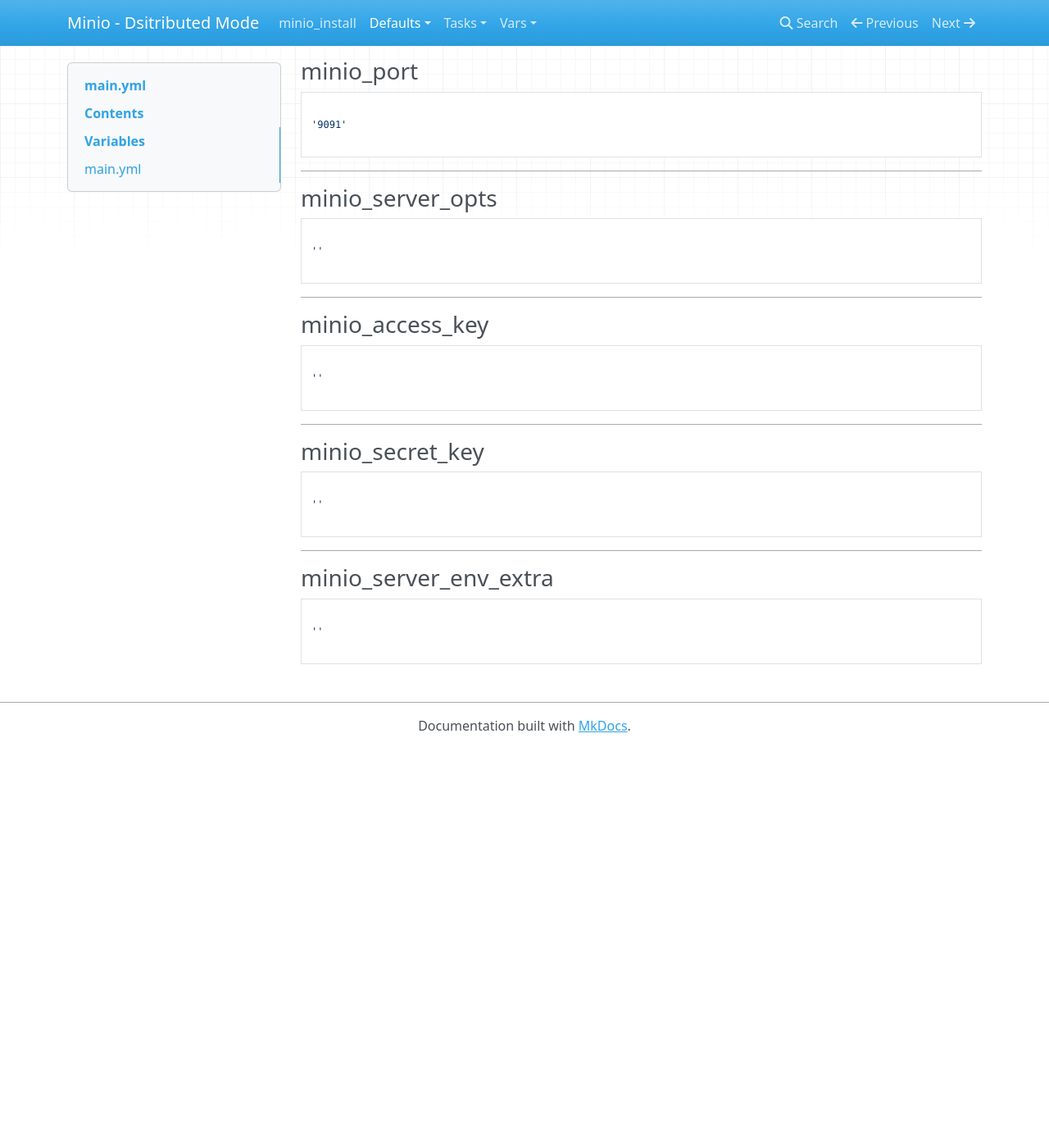
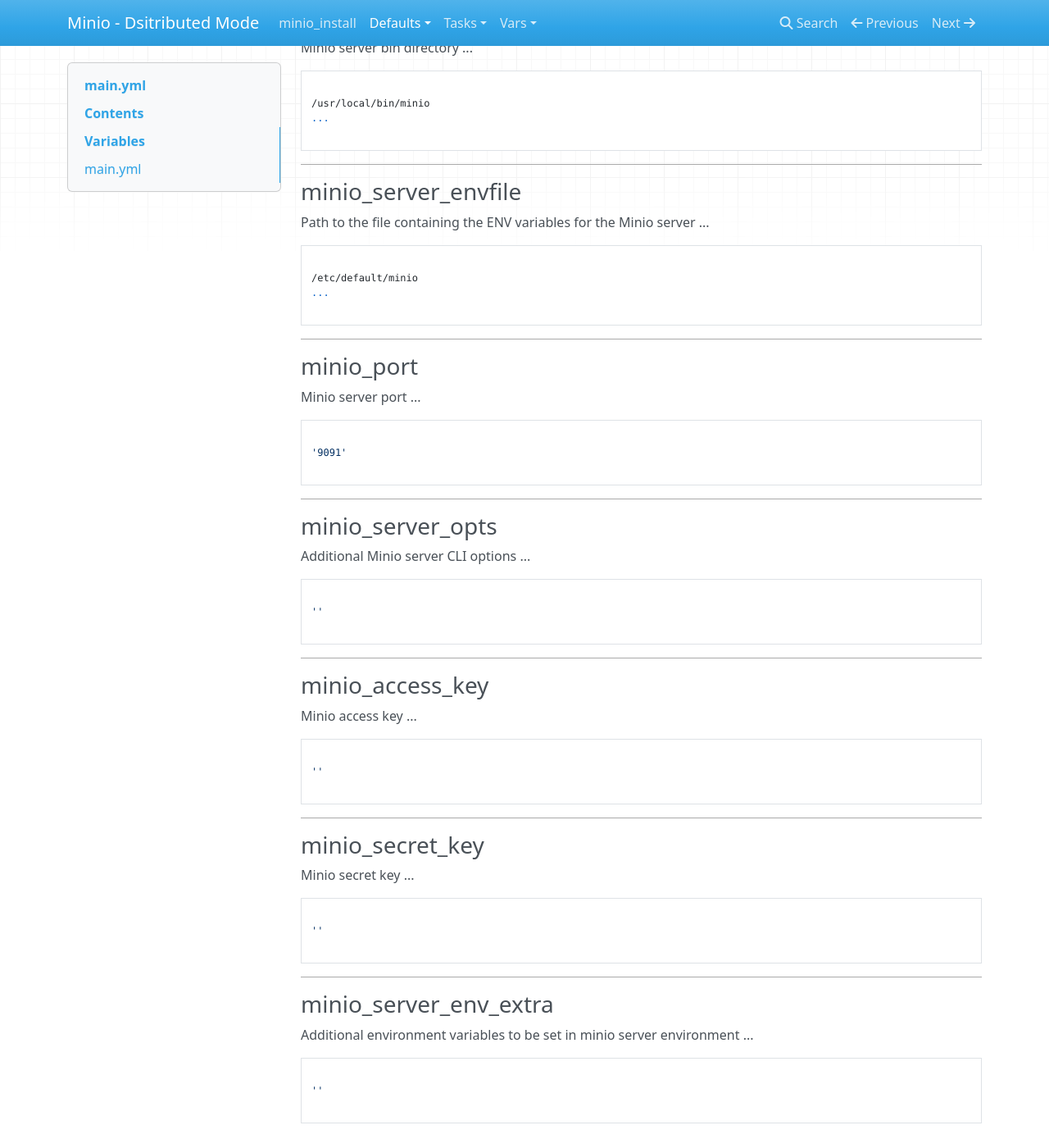
Before and after one commit to murphypetercl/minio_install, an MkDocs documentation site: the page built from docs/defaults/main.md, in a window 1280 px wide and 1400 px high, scrolled down 2266 px. Shown: the whole window at 82% size. Built offline with MkDocs 1.6.1, drawn with Linux system fonts in a browser that asks for light colours; nearby versions of some CDN libraries; before the commit the page ends 3179 px from its top, so only the background shows below that; some of the changed text lies outside the part shown.

Commit message:
Var annotations

````diff
--- a/docs/defaults/main.md
+++ b/docs/defaults/main.md
@@ -50,6 +58,10 @@ lv_min:
 ---
 ### minio_server_install_dir_mounts
 
+
+Directory for logical volume mount
+...
+
 ```
 
 /var/lib/minio:
@@ -58,6 +70,10 @@ lv_min:
 ```
 ---
 ### minio_server_datadirs
+
+
+Minio server data directory
+...
 
 ```
 
@@ -68,6 +84,10 @@ lv_min:
 ---
 ### minio_user
 
+
+Minio user
+...
+
 ```
 
 minio
@@ -76,6 +96,10 @@ minio
 ```
 ---
 ### minio_group
+
+
+Minio user group
+...
 
 ```
 
@@ -86,6 +110,10 @@ minio
 ---
 ### minio_server_download_base_url
 
+
+Base URL to download minio from
+...
+
 ```
 
 https://dl.minio.io/server/minio/release/linux-amd64
@@ -94,6 +122,10 @@ https://dl.minio.io/server/minio/release/linux-amd64
 ```
 ---
 ### minio_server_bin
+
+
+Minio server bin directory
+...
 
 ```
 
@@ -104,6 +136,10 @@ https://dl.minio.io/server/minio/release/linux-amd64
 ---
 ### minio_server_envfile
 
+
+Path to the file containing the ENV variables for the Minio server
+...
+
 ```
 
 /etc/default/minio
@@ -113,6 +149,10 @@ https://dl.minio.io/server/minio/release/linux-amd64
 ---
 ### minio_port
 
+
+Minio server port
+...
+
 ```
 
 '9091'
@@ -120,6 +160,10 @@ https://dl.minio.io/server/minio/release/linux-amd64
 ```
 ---
 ### minio_server_opts
+
+
+Additional Minio server CLI options
+...
 
 ```
 
@@ -129,6 +173,10 @@ https://dl.minio.io/server/minio/release/linux-amd64
 ---
 ### minio_access_key
 
+
+Minio access key
+...
+
 ```
 
 ''
@@ -136,6 +184,10 @@ https://dl.minio.io/server/minio/release/linux-amd64
 ```
 ---
 ### minio_secret_key
+
+
+Minio secret key
+...
 
 ```
 
@@ -145,6 +197,10 @@ https://dl.minio.io/server/minio/release/linux-amd64
 ---
 ### minio_server_env_extra
 
+
+Additional environment variables to be set in minio server environment
+...
+
 ```
 
 ''
````
Also changed, not shown: other parts of docs/defaults/main.md (+8 -0 lines), docs/index.md (+1 -1 lines), docs/variables/main.md (+0 -18 lines), 2 other files.
